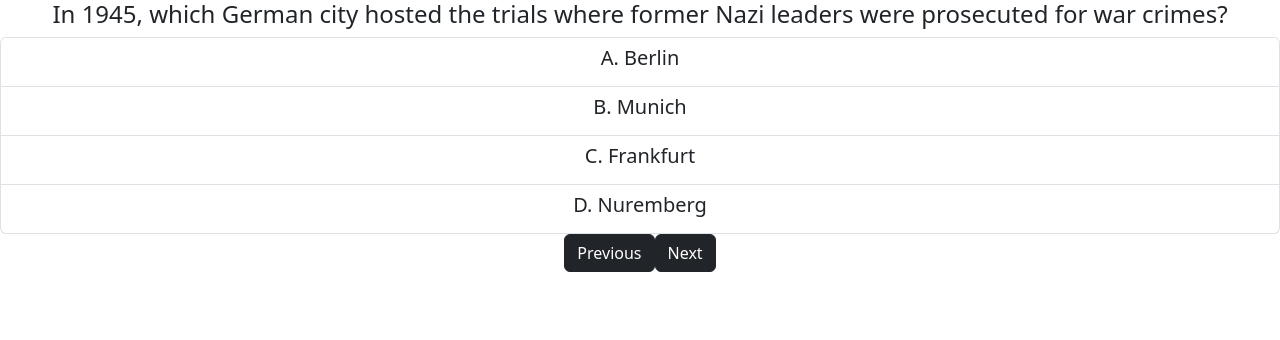
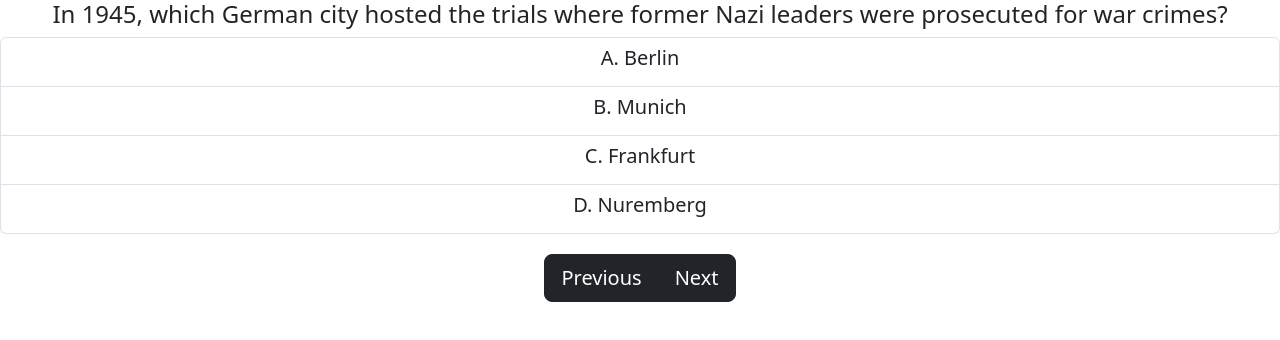
Before and after one commit to jarrm5/trivia-app-react, a React (Create React App) app: page / in a window 1280 px wide. Shown: the top 340 px of the page. Built offline with nearby package versions, Linux system fonts and the light colour scheme.

Commit message:
added button group

```diff
--- a/src/App.tsx
+++ b/src/App.tsx
@@ -17,8 +17,10 @@ function App() {
     <div className="App">
       <Question>In 1945, which German city hosted the trials where former Nazi leaders were prosecuted for war crimes?</Question>
       <AnswerBank answers={answers}></AnswerBank>
-      <Button color={"dark"} label="Previous"></Button>
-      <Button color={"dark"} label="Next"></Button>
+      <div className="btn-group btn-group-lg">
+        <Button color={"dark"} label="Previous"></Button>
+        <Button color={"dark"} label="Next"></Button>
+      </div>
     </div>
   );
 }
--- a/src/components/AnswerBank.tsx
+++ b/src/components/AnswerBank.tsx
@@ -11,7 +11,6 @@ export const AnswerBank = ({ answers }: AnswerBankProps) => {
       {answers.map((answer, index) => (
         <li className={selectedIndex === index ? "list-group-item active" : "list-group-item"} key={index}>
           <Answer
-            // handleMouseover={setactiveIndex(!activeIndex)}
             isCorrect={answer.isCorrect}
             prefix={String.fromCharCode(index + 65)}
             label={answer.answer}
--- a/src/index.css
+++ b/src/index.css
@@ -11,3 +11,7 @@ code {
   font-family: source-code-pro, Menlo, Monaco, Consolas, 'Courier New',
     monospace;
 }
+
+.btn-group {
+  margin-top: 20px;
+}
```
